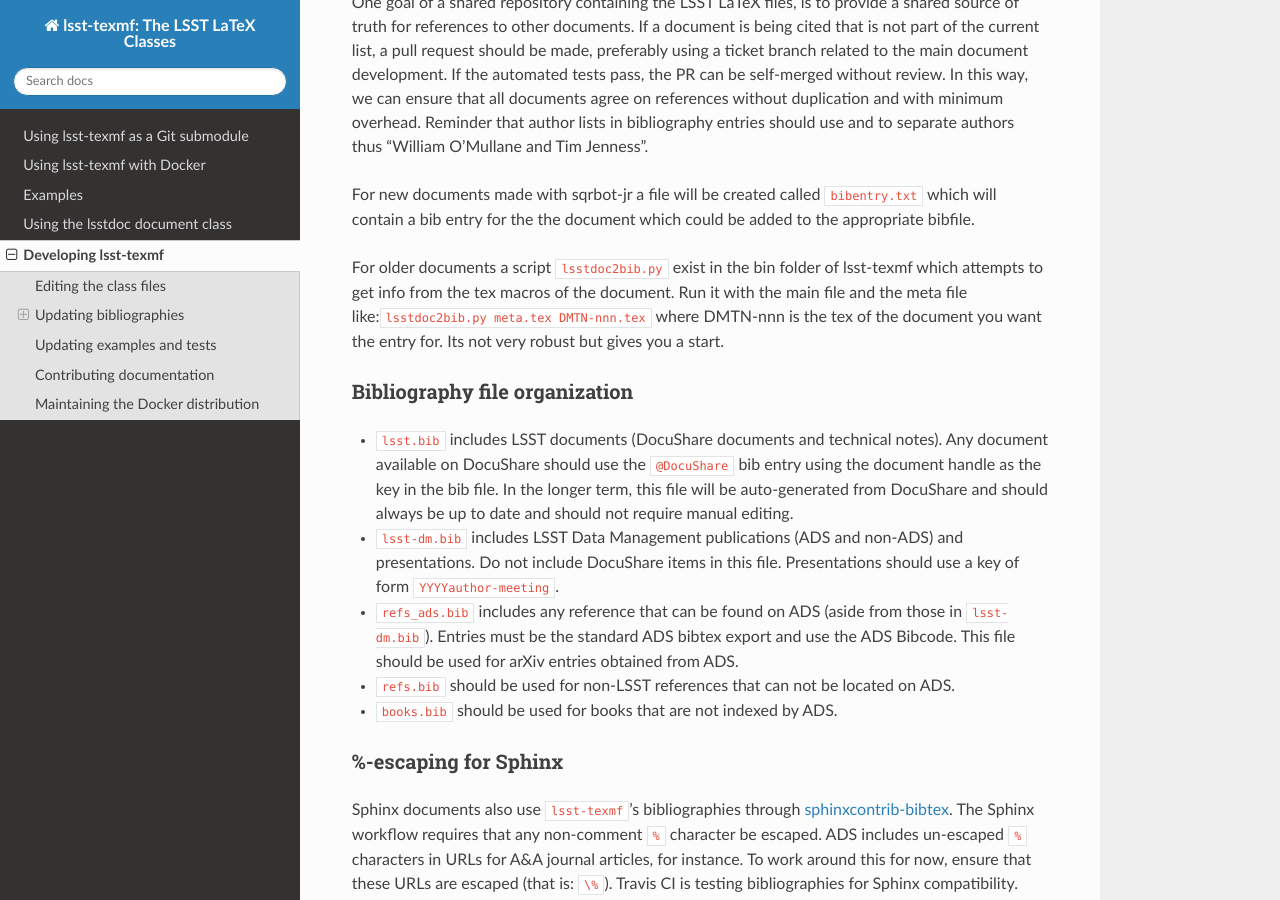
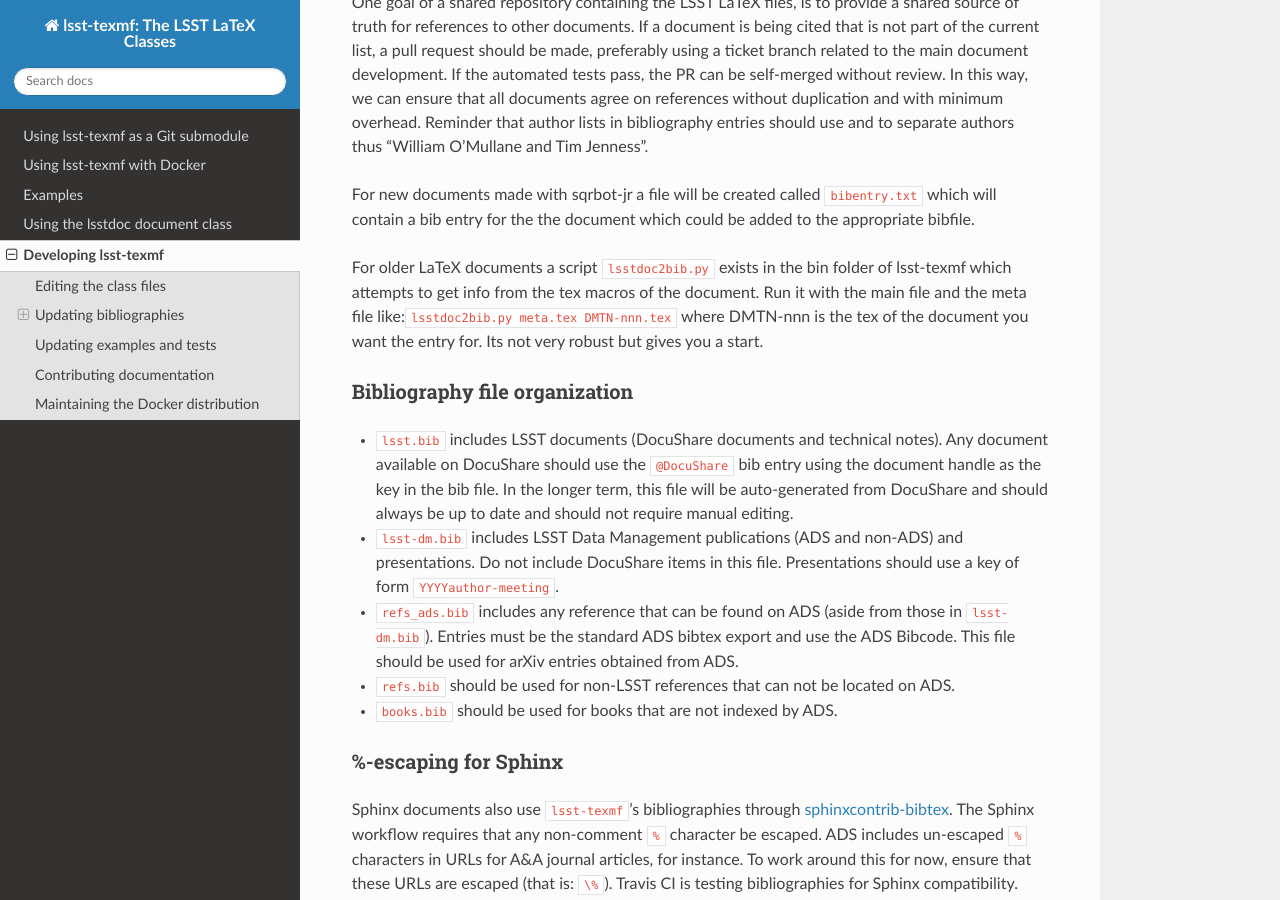
Before and after one commit to lsst/lsst-texmf, a Sphinx documentation site: the page built from docs/developer.rst, in a window 1280 px wide and 900 px high, scrolled down 501 px. Built offline with Sphinx 7.4.7 and the Read the Docs theme 2.0.0, drawn with Linux system fonts in a browser that asks for light colours; pages that are not in the unit, such as notebooks, are missing from menus; the version number could not be read and is left out; cross-references to code outside the pages are shown as plain code.

Commit message:
clarify only tex

```diff
--- a/docs/developer.rst
+++ b/docs/developer.rst
@@ -30,7 +30,7 @@ Reminder that author lists in bibliography entries should use and to separate au
 For new documents made with sqrbot-jr a file will be created called ``bibentry.txt`` which will contain a bib entry for
 the the document which could be added to the appropriate bibfile.
 
-For older documents a script ``lsstdoc2bib.py`` exist in the bin folder of lsst-texmf which attempts to get info from the
+For older LaTeX documents a script ``lsstdoc2bib.py`` exists in the bin folder of lsst-texmf which attempts to get info from the
 tex macros of the document. Run it with the main file and the meta file like:``lsstdoc2bib.py meta.tex DMTN-nnn.tex`` where DMTN-nnn is the tex of the document you want the entry for. Its not very robust but gives you a start.
 
 Bibliography file organization
```
